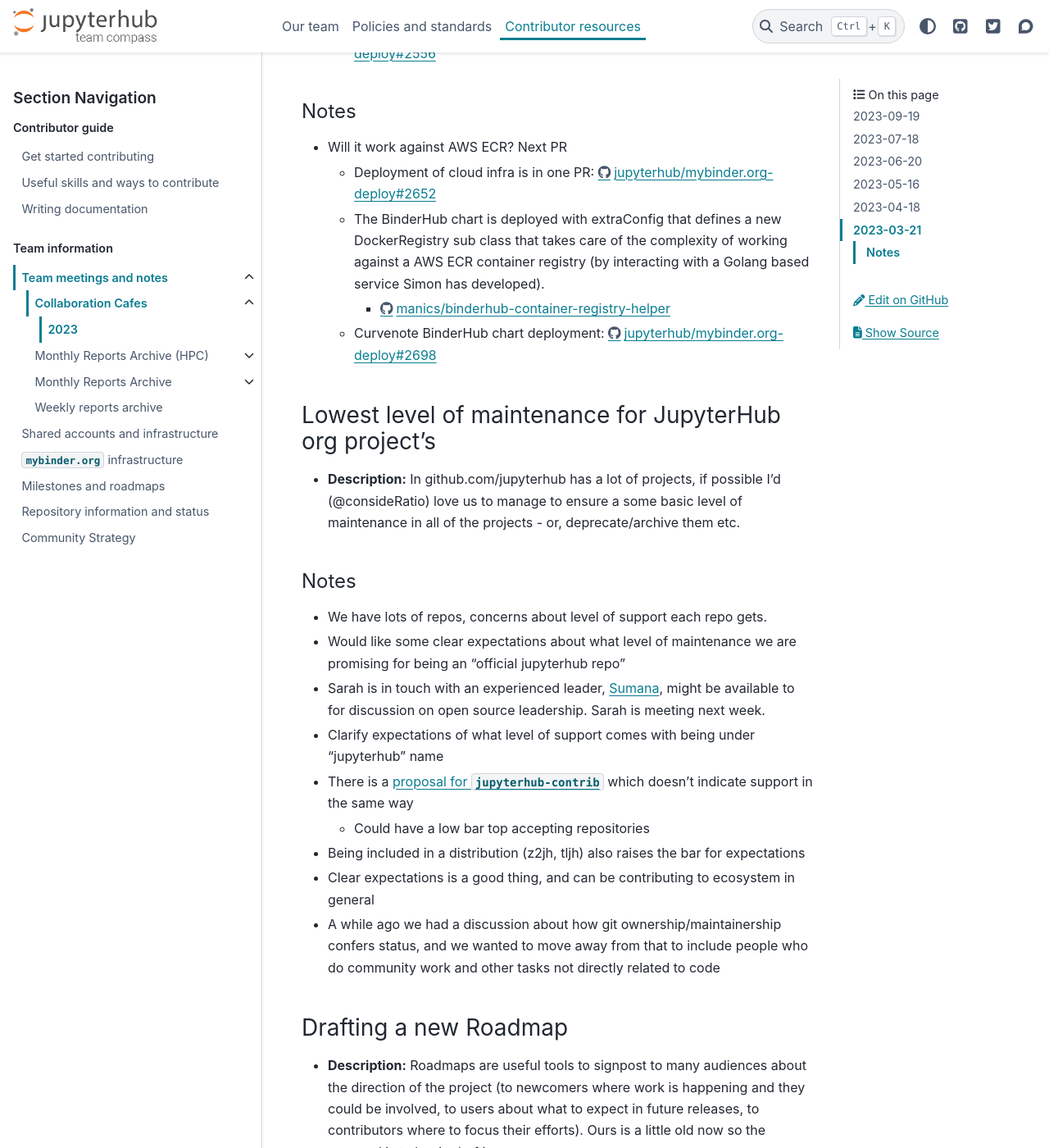
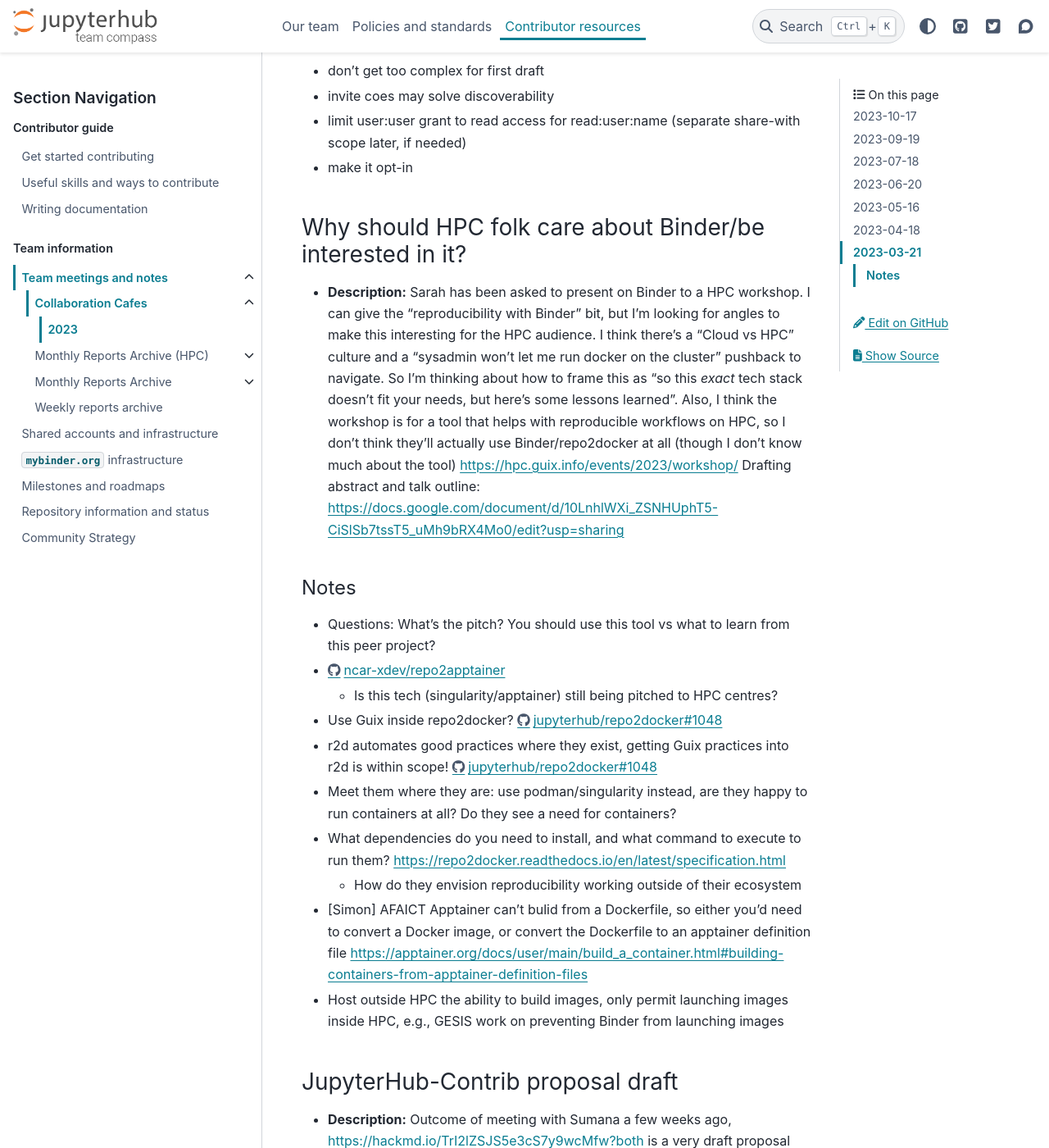
Before and after one commit to jupyterhub/team-compass, a Sphinx documentation site: the page built from docs/meetings/collab-cafe/2023.md, in a window 1280 px wide and 1400 px high, scrolled down 533 px. Shown: the whole window at 82% size. Built offline with Sphinx 7.4.7 and the PyData theme 0.15.4, drawn with Linux system fonts in a browser that asks for light colours; the version number could not be read and is left out; some of the changed text lies outside the part shown.

Commit message:
Add October Collab Cafe notes

```diff
--- a/docs/meetings/collab-cafe/2023.md
+++ b/docs/meetings/collab-cafe/2023.md
@@ -1,20 +1,70 @@
 # 2023 Collaboration Cafe Notes Archive
+
+## 2023-10-17
+
+### User-initiated sharing
+
+- **Description:** Implementing user-intiated sharing,
+  there are some things to work out in the design.
+  Min has done some partial implementations,
+  but switched to documenting how it _should_ work before finishing any implementation.
+  [Draft PR here](https://github.com/jupyterhub/jupyterhub/pull/4594).
+
+#### Notes
+
+- don't get too complex for first draft
+- invite coes may solve discoverability
+- limit user:user grant to read access for read:user:name (separate share-with scope later, if needed)
+- make it opt-in
+
+### Why should HPC folk care about Binder/be interested in it?
+
+- **Description:** Sarah has been asked to present on Binder to a HPC workshop. I can give the "reproducibility with Binder" bit, but I'm looking for angles to make this interesting for the HPC audience. I think there's a "Cloud vs HPC" culture and a "sysadmin won't let me run docker on the cluster" pushback to navigate. So I'm thinking about how to frame this as "so this _exact_ tech stack doesn't fit your needs, but here's some lessons learned". Also, I think the workshop is for a tool that helps with reproducible workflows on HPC, so I don't think they'll actually use Binder/repo2docker at all (though I don't know much about the tool) <https://hpc.guix.info/events/2023/workshop/> Drafting abstract and talk outline: <https://docs.google.com/document/d/10LnhlWXi_ZSNHUphT5-CiSlSb7tssT5_uMh9bRX4Mo0/edit?usp=sharing>
+
+#### Notes
+
+- Questions: What's the pitch? You should use this tool vs what to learn from this peer project?
+- <https://github.com/ncar-xdev/repo2apptainer>
+  - Is this tech (singularity/apptainer) still being pitched to HPC centres?
+- Use Guix inside repo2docker? <https://github.com/jupyterhub/repo2docker/pull/1048>
+- r2d automates good practices where they exist, getting Guix practices into r2d is within scope! <https://github.com/jupyterhub/repo2docker/pull/1048>
+- Meet them where they are: use podman/singularity instead, are they happy to run containers at all? Do they see a need for containers?
+- What dependencies do you need to install, and what command to execute to run them? <https://repo2docker.readthedocs.io/en/latest/specification.html>
+  - How do they envision reproducibility working outside of their ecosystem
+- \[Simon\] AFAICT Apptainer can't bulid from a Dockerfile, so either you'd need to convert a Docker image, or convert the Dockerfile to an apptainer definition file
+  <https://apptainer.org/docs/user/main/build_a_container.html#building-containers-from-apptainer-definition-files>
+- Host outside HPC the ability to build images, only permit launching images inside HPC, e.g., GESIS work on preventing Binder from launching images
+
+### JupyterHub-Contrib proposal draft
+
+- **Description:** Outcome of meeting with Sumana a few weeks ago, <https://hackmd.io/TrI2lZSJS5e3cS7y9wcMfw?both> is a very draft proposal about a `jupyterhub-contrib` organization, and how that may work.
+
+#### Notes
+
+- S: How do we possibly use template repo to share cultural project expectations?
+  - Min: This is in the team-compass stuff, need more things written there than we have now
+
+Possibly a template for the `jupyterhub` org but a `cookie-cutter` for the contrib org?
+
+### `@jupyterhub/binderhub-client` npm package
+
+- **Description:** Yuvi is trying to clean up the frontend JS of binderhub, and part of that is maintaining a JS package that can be used by various clients that need to talk to the binderhub API. It's at <https://github.com/jupyterhub/binderhub/tree/main/js/packages/binderhub-client> and has seen a lot of work recently. No specific ask, just a report that this is happening
 
 ## 2023-09-19
 
 ### AWS/Curvenote MyBinder federation member
 
 - **Description:** New AWS/curvenote mybinder federation member: Steve Purves has donated AWS credits and is keen to become an official member. Feedback welcome on this PR
-    - <https://github.com/jupyterhub/mybinder.org-deploy/pull/2652>
-    - Related discussion/background: <https://github.com/jupyterhub/mybinder.org-deploy/issues/2556>
+  - <https://github.com/jupyterhub/mybinder.org-deploy/pull/2652>
+  - Related discussion/background: <https://github.com/jupyterhub/mybinder.org-deploy/issues/2556>
 
 #### Notes
 
 - Will it work against AWS ECR? Next PR
-    - Deployment of cloud infra is in one PR: <https://github.com/jupyterhub/mybinder.org-deploy/pull/2652>
-    - The BinderHub chart is deployed with extraConfig that defines a new DockerRegistry sub class that takes care of the complexity of working against a AWS ECR container registry (by interacting with a Golang based service Simon has developed).
-        - <https://github.com/manics/binderhub-container-registry-helper/tree/main#api-endpoints>
-    - Curvenote BinderHub chart deployment: <https://github.com/jupyterhub/mybinder.org-deploy/pull/2698>
+  - Deployment of cloud infra is in one PR: <https://github.com/jupyterhub/mybinder.org-deploy/pull/2652>
+  - The BinderHub chart is deployed with extraConfig that defines a new DockerRegistry sub class that takes care of the complexity of working against a AWS ECR container registry (by interacting with a Golang based service Simon has developed).
+    - <https://github.com/manics/binderhub-container-registry-helper/tree/main#api-endpoints>
+  - Curvenote BinderHub chart deployment: <https://github.com/jupyterhub/mybinder.org-deploy/pull/2698>
 
 ### Lowest level of maintenance for JupyterHub org project's
 
@@ -27,7 +77,7 @@
 - Sarah is in touch with an experienced leader, [Sumana](https://www.changeset.nyc/about-us/), might be available to for discussion on open source leadership. Sarah is meeting next week.
 - Clarify expectations of what level of support comes with being under "jupyterhub" name
 - There is a [proposal for `jupyterhub-contrib`](https://github.com/jupyterhub/team-compass/issues/519) which doesn't indicate support in the same way
-    - Could have a low bar top accepting repositories
+  - Could have a low bar top accepting repositories
 - Being included in a distribution (z2jh, tljh) also raises the bar for expectations
 - Clear expectations is a good thing, and can be contributing to ecosystem in general
 - A while ago we had a discussion about how git ownership/maintainership confers status, and we wanted to move away from that to include people who do community work and other tasks not directly related to code
@@ -64,13 +114,13 @@
 - Stating long-term things we aren't working on is still useful, and can motivate contributors or funding
 - Separate roadmaps for aspirational (funding), practical (what we have capacity to do short-term)
 - Roadmap - long term items:
-    - supporting multiple replicas of jupyterhub
-    - moving away from CHP
-    - repo2docker reproducibility
+  - supporting multiple replicas of jupyterhub
+  - moving away from CHP
+  - repo2docker reproducibility
 - Roadmap - short term item nominations:
-    - establish maintenance expectations on projects in jupyterhub gh org
-    - reporting/metrics (jupyterhub-grafana)
-    - e.g. "focus on releasing z2jh 4"
+  - establish maintenance expectations on projects in jupyterhub gh org
+  - reporting/metrics (jupyterhub-grafana)
+  - e.g. "focus on releasing z2jh 4"
 - Org-level, at least, maybe tying to releases is not a good fit. Instead more time-based "short-term/long-term"
 - Roadmaps don't let us tell volunteer contributors what to spend their time on (but they also kind of do!)
 
```
